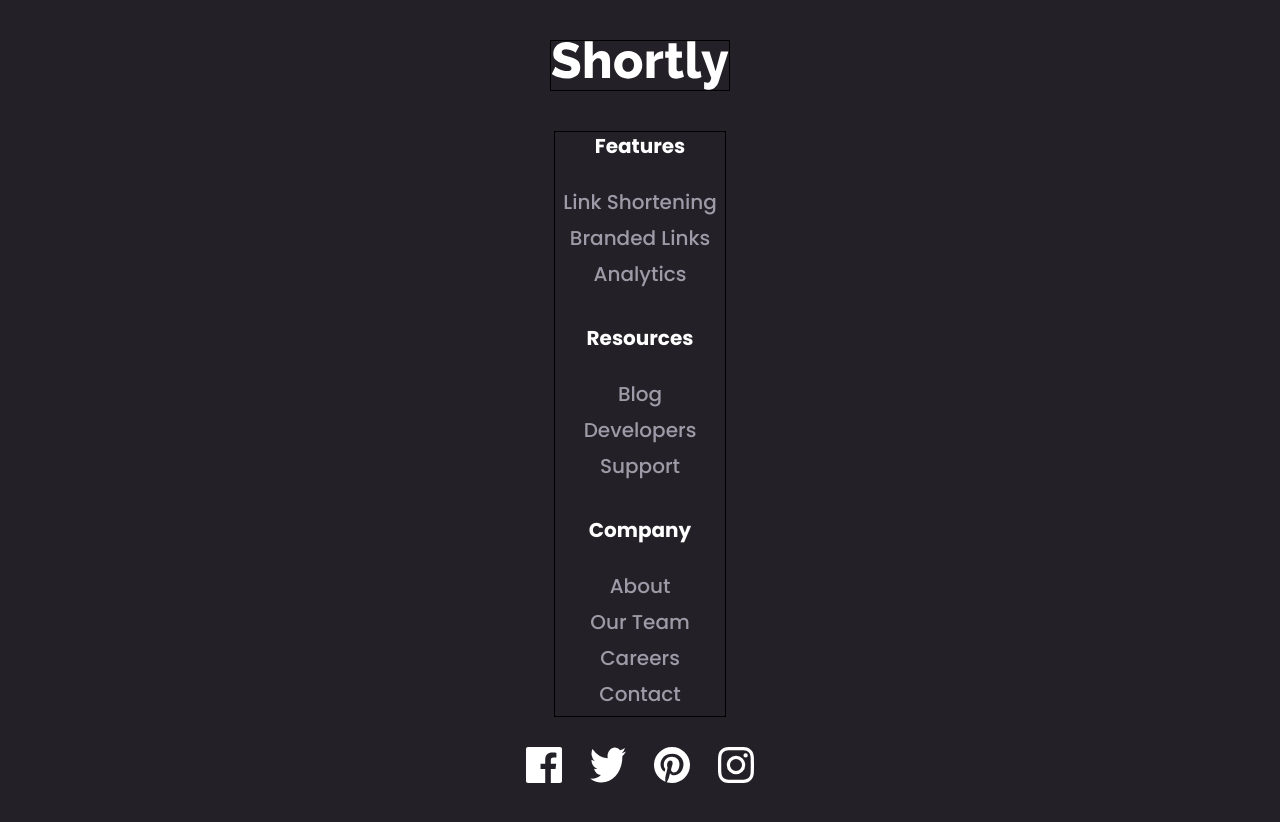
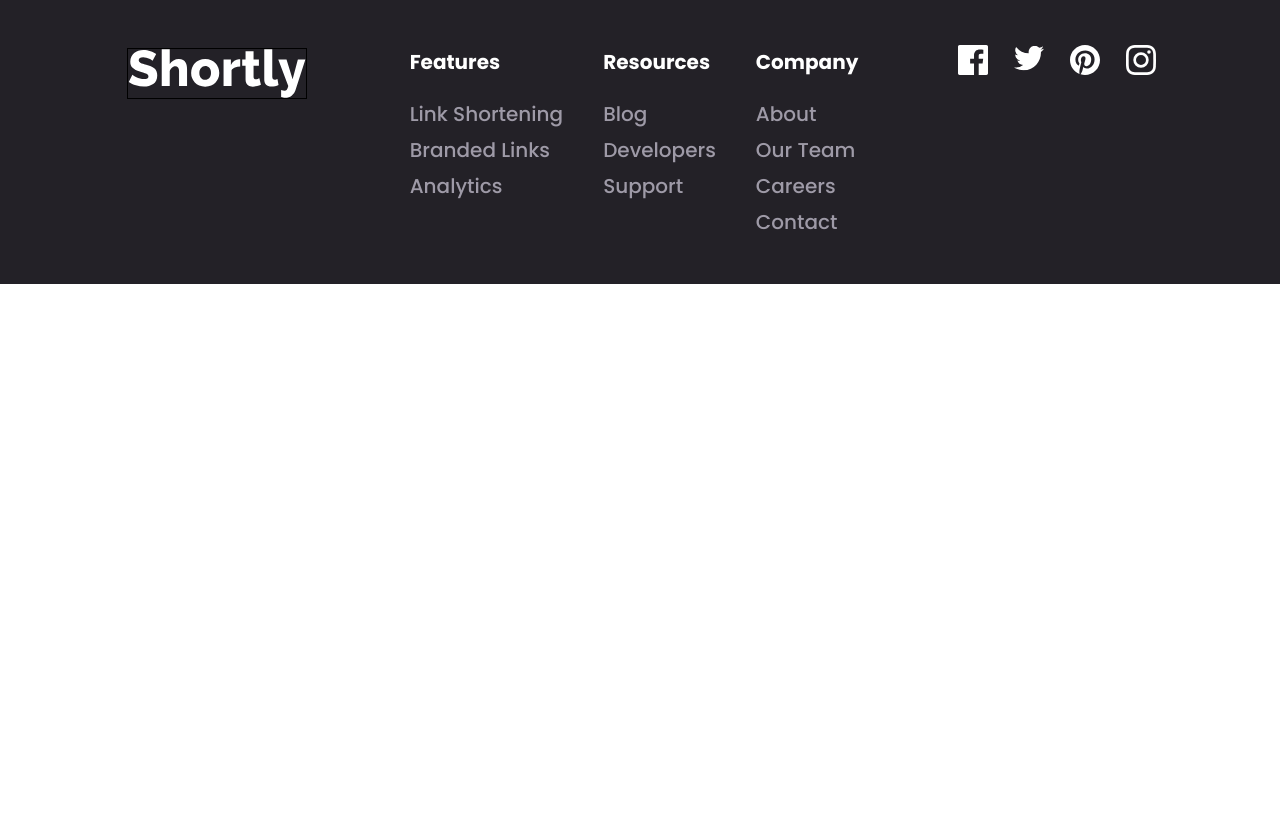
Before and after one commit to KLapitan/URL_Shortener, a React (Vite) app: page / in a window 1280 px wide. Shown: the top 822 px of the page. After the commit the page ends 800 px from the top, so only its background shows below. Built offline with nearby package versions, Linux system fonts and the light colour scheme.

Commit message:
done:Footer

```diff
--- a/src/components/footer.jsx
+++ b/src/components/footer.jsx
@@ -1,19 +1,20 @@
  const Footer = ({links,socMedia}) => {
  return (
  <footer className="h-auto">
-    <section className="h-auto w-full bg-NGray950 flex flex-col justify-center items-center font-Poppins ">
+    <section className="h-auto w-full bg-NGray950 flex flex-col justify-center items-center px-6 py-12 font-Poppins lg:flex-row lg:items-start lg:justify-evenly  ">
 
-          <picture className="border w-45 m-10" >
+          <picture className="border w-45  " >
             <img src="/images/logo.svg" alt="logoShorlty"  className="invert brightness-0 w-full h-full"/>
           </picture>
 
-        <ul className="flex flex-col gap-7 border mb-9 ">
+        <ul className="flex flex-col gap-10 items-center lg:flex-row lg:items-start mt-10 lg:mt-0">
           {links.map((link) => (
-          <li key={link.id} className="text-white text-xl text-center font-bold ">{link.linkName}
+          <li key={link.id}  className="text-white text-xl font-bold text-center lg:text-left">{link.linkName}
           {link.sublinks && link.sublinks.length > 0 && (
-          <ul className="flex flex-col gap-2 m-2 mt-7">
+
+          <ul className="flex flex-col gap-2 mt-6">
             {link.sublinks.map((item,i) => (
-            <li key={i} className="text-NGray500 text-md font-normal">{item}</li>
+            <li key={i} className="text-NGray500 text-md font-normal lg:text-left " >{item}</li>
             ))}
           </ul>
 
@@ -26,11 +27,11 @@
         </ul>
 
 
-        <ul className="flex flex-row gap-10 mb-12">
+        <ul className="flex gap-8 mt-10 lg:mt-0">
         {socMedia.map((link) => (
         <li >
           <picture>
-            <img src={link.src} alt={link.alt}  className="w-full h-full scale-150"/>
+            <img src={link.src} alt={link.alt}  className="scale-125"/>
           </picture>
         </li>
         ))}
```
